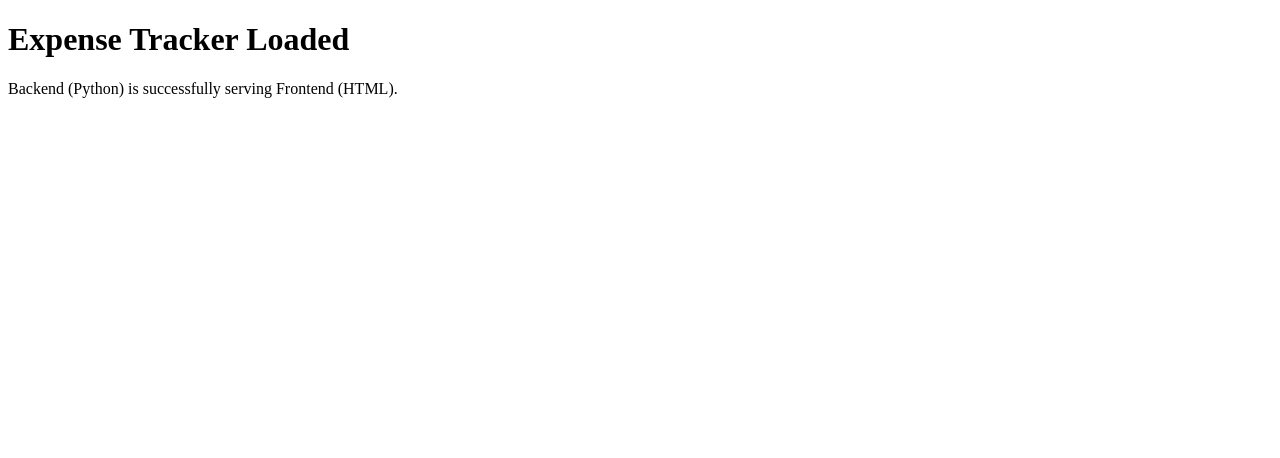
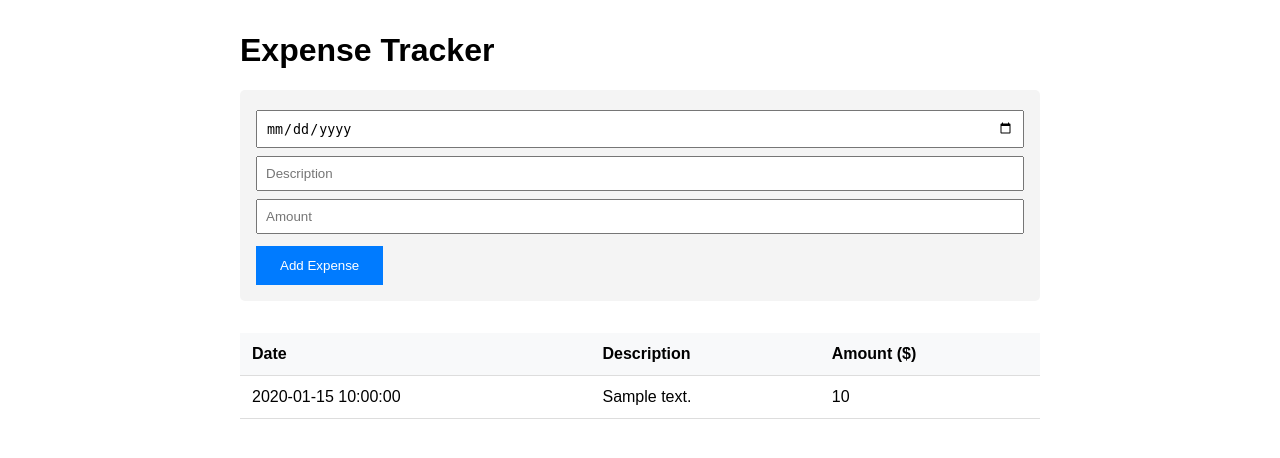
Before and after one commit to danielgelchu0-sketch/expense-tracker, a Flask app: template templates/index.html in a window 1280 px wide. Shown: the top 458 px of the page. Run offline with Flask 3, Linux system fonts and the light colour scheme; the template is opened without the code that fills it: most values are stand-ins (such as "Sample title", 1, 10 or a date in 2020).

Commit message:
Add CRUD: create and read expenses

```diff
--- a/app.py
+++ b/app.py
@@ -1,10 +1,34 @@
-from flask import Flask, render_template
+from flask import Flask, render_template, request, redirect, url_for
+import sqlite3
+from datetime import datetime
 
 app = Flask(__name__)
+DATABASE = 'expenses.db'
+
+def get_db_connection():
+    conn = sqlite3.connect(DATABASE)
+    conn.row_factory = sqlite3.Row  # Allows accessing columns by name
+    return conn
 
 @app.route('/')
 def home():
-    return render_template('index.html')
+    conn = get_db_connection()
+    expenses = conn.execute('SELECT * FROM expenses ORDER BY date DESC').fetchall()
+    conn.close()
+    return render_template('index.html', expenses=expenses)
+
+@app.route('/add', methods=['POST'])
+def add_expense():
+    date = request.form['date']
+    description = request.form['description']
+    amount = request.form['amount']
+
+    conn = get_db_connection()
+    conn.execute('INSERT INTO expenses (date, description, amount) VALUES (?, ?, ?)',
+                 (date, description, amount))
+    conn.commit()
+    conn.close()
+    return redirect(url_for('home'))
 
 if __name__ == '__main__':
     app.run(debug=True)
--- a/templates/index.html
+++ b/templates/index.html
@@ -3,9 +3,50 @@
 <head>
     <meta charset="UTF-8">
     <title>Expense Tracker</title>
+    <style>
+        body { font-family: Arial, sans-serif; max-width: 800px; margin: 2rem auto; padding: 0 1rem; }
+        form { background: #f4f4f4; padding: 1rem; border-radius: 5px; margin-bottom: 2rem; }
+        input { padding: 0.5rem; margin: 0.25rem 0; width: 100%; box-sizing: border-box; }
+        button { background: #007bff; color: white; border: none; padding: 0.75rem 1.5rem; cursor: pointer; margin-top: 0.5rem; }
+        button:hover { background: #0056b3; }
+        table { width: 100%; border-collapse: collapse; }
+        th, td { padding: 0.75rem; text-align: left; border-bottom: 1px solid #ddd; }
+        th { background: #f8f9fa; }
+    </style>
 </head>
 <body>
-    <h1>Expense Tracker Loaded</h1>
-    <p>Backend (Python) is successfully serving Frontend (HTML).</p>
+    <h1>Expense Tracker</h1>
+
+    <!-- Add Expense Form -->
+    <form action="/add" method="POST">
+        <input type="date" name="date" required>
+        <input type="text" name="description" placeholder="Description" required>
+        <input type="number" name="amount" step="0.01" placeholder="Amount" required>
+        <button type="submit">Add Expense</button>
+    </form>
+
+    <!-- Expenses List -->
+    <table>
+        <thead>
+            <tr>
+                <th>Date</th>
+                <th>Description</th>
+                <th>Amount ($)</th>
+            </tr>
+        </thead>
+        <tbody>
+            {% for expense in expenses %}
+            <tr>
+                <td>{{ expense['date'] }}</td>
+                <td>{{ expense['description'] }}</td>
+                <td>{{ expense['amount'] }}</td>
+            </tr>
+            {% else %}
+            <tr>
+                <td colspan="3">No expenses recorded yet.</td>
+            </tr>
+            {% endfor %}
+        </tbody>
+    </table>
 </body>
 </html>
```
